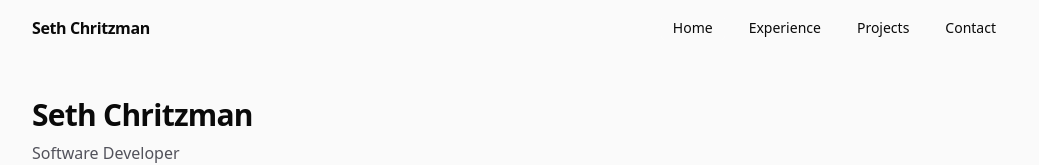
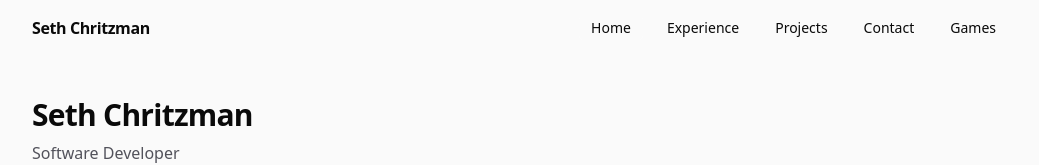
Before and after one commit to sdcman27/seth-website, a Next.js app: page / in a window 1280 px wide. Shown: the top 165 px of the page, without its empty margins (120-1159 px from the left). Built offline with nearby package versions, Linux system fonts and the light colour scheme.

Commit message:
updating header for new games URL

```diff
--- a/src/components/Header.tsx
+++ b/src/components/Header.tsx
@@ -8,6 +8,7 @@ const nav = [
   { href: "/experience", label: "Experience" },
   { href: "/projects", label: "Projects" },
   { href: "/contact", label: "Contact" },
+  { href: "games.sethchritzman.com", label: "Games" },
 ];
 
 export default function Header() {
```
